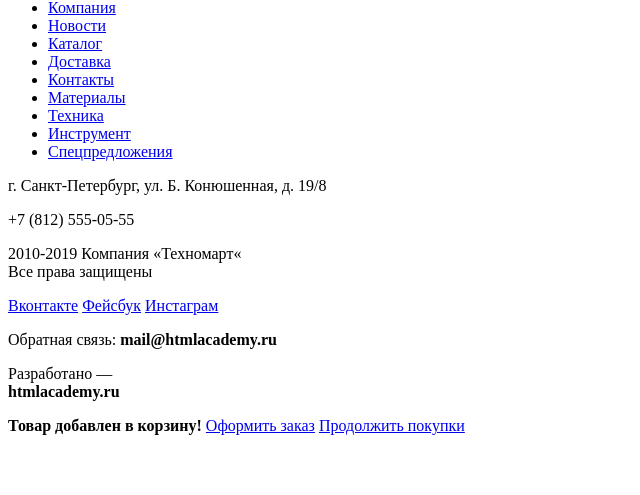
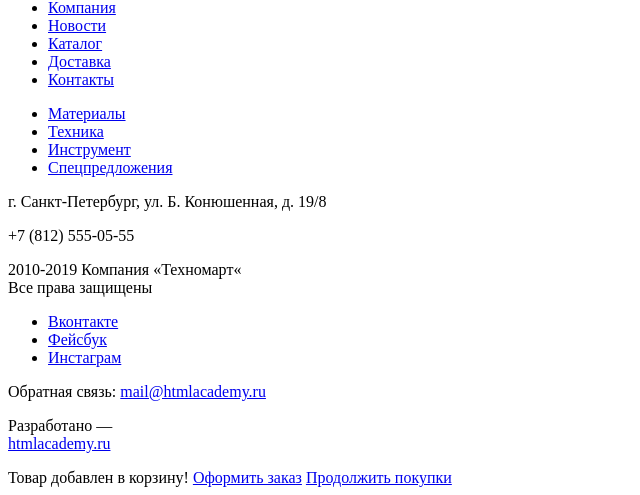
Before and after one commit to Helena-Kalikina/910291-technomart-25, a plain HTML site: page catalog.html in a window 1280 px wide. Shown: the part 3336-3831 px from the top of the page, without its empty margins (0-640 px from the left). Before the commit the page ends 3779 px from the top, so only its background shows below. Drawn offline with Linux system fonts and the light colour scheme.

Commit message:
переделки

```diff
--- a/catalog.html
+++ b/catalog.html
@@ -30,7 +30,7 @@
 		</section>
 			<section>
 				<ul>
-					<li><a href="#">Главная</a></li>
+					<li><a href="index.html">Главная</a></li>
 					<li><a href="#">Компания</a></li>
 					<li><a href="#">Каталог</a></li>
 					<li><a href="#">Новости</a></li>
@@ -250,7 +250,7 @@
 	</ul>
 			</section>
 			</main>
-		<footer>
+	<footer>
 				<a class="main-logo" href="index.html">
 				<img src="img/logo-technomart.svg" alt="Техномарт">
 			</a>
@@ -260,6 +260,8 @@
 				<li><a href="#">Каталог</a></li>
 				<li><a href="#">Доставка</a></li>
 				<li><a href="#">Контакты</a></li>
+			</ul>
+			<ul>
 				<li><a href="#">Материалы</a></li>
 				<li><a href="#">Техника</a></li>
 				<li><a href="#">Инструмент</a></li>
@@ -271,21 +273,23 @@
 				Все права защищены
 			</p>
 			<div class="social">
-				<a href="#">Вконтакте</a>
-				<a href="#">Фейсбук</a>
-				<a href="#">Инстаграм</a>
+				<ul>
+					<li><a href="#">Вконтакте</a></li>
+					<li><a href="#">Фейсбук</a></li>
+					<li><a href="#">Инстаграм</a></li>
+				</ul>
 			</div>
 			<p>Обратная связь:
-				<b>mail@htmlacademy.ru</b>
+				<a href="mailto:mail@htmlacademy.ru">mail@htmlacademy.ru</a>
 			</p>
 			<p>Разработано &#8212; <br>
-				<b>htmlacademy.ru</b>
+				<a href="https://htmlacademy.ru/intensive/htmlcss">htmlacademy.ru</a>
 			</p>
 		</footer>
-		<section>
-			<b>Товар добавлен в корзину!</b>
+			<section>
+			<span>Товар добавлен в корзину!</span>
 			<a href="#">Оформить заказ</a>
 			<a href="#">Продолжить покупки</a>
 		</section>
-</body>
-</html>
+	</body>
+	</html>
```
Also changed, not shown: index.html (+12 -10 lines).
